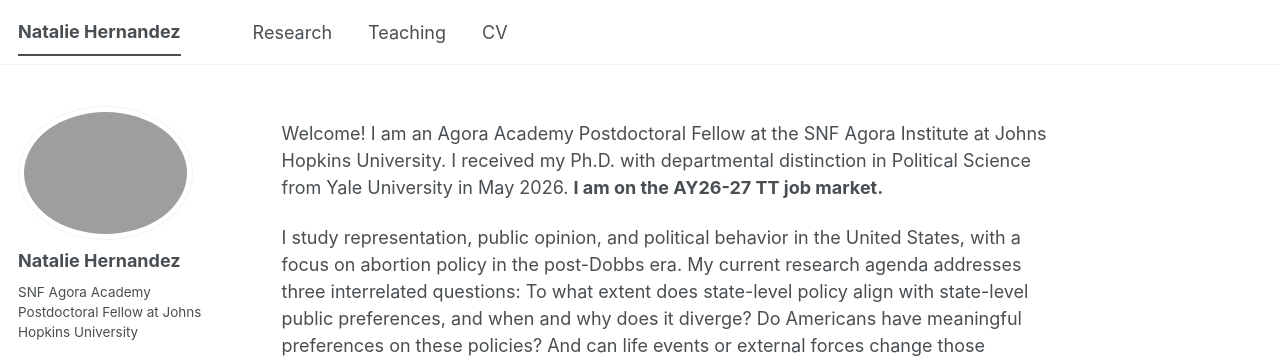
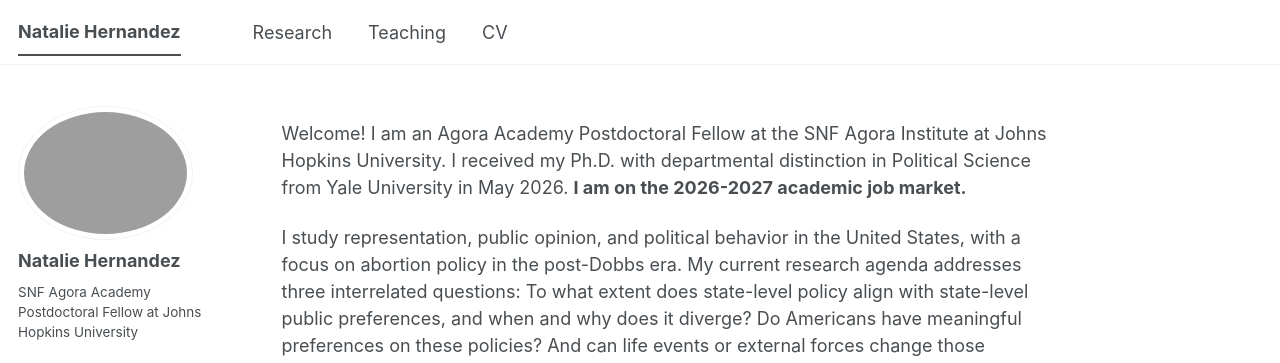
Before and after one commit to nataliehdez11/nataliehdez11.github.io, a Jekyll site: the page built from _pages/about.md, in a window 1280 px wide. Shown: the top 363 px of the page. Built offline with Jekyll 4.4.1, drawn with Linux system fonts in a browser that asks for light colours; a style sheet for code colours, icons or effects is not loaded.

Commit message:
Update about.md

```diff
--- a/_pages/about.md
+++ b/_pages/about.md
@@ -7,7 +7,7 @@ redirect_from:
   - /about.html
 ---
 
-Welcome! I am an Agora Academy Postdoctoral Fellow at the SNF Agora Institute at Johns Hopkins University. I received my Ph.D. with departmental distinction in Political Science from Yale University in May 2026. **I am on the AY26-27 TT job market.**
+Welcome! I am an Agora Academy Postdoctoral Fellow at the SNF Agora Institute at Johns Hopkins University. I received my Ph.D. with departmental distinction in Political Science from Yale University in May 2026. **I am on the 2026-2027 academic job market.**
 
 I study representation, public opinion, and political behavior in the United States, with a focus on abortion policy in the post-Dobbs era. My current research agenda addresses three interrelated questions: To what extent does state-level policy align with state-level public preferences, and when and why does it diverge? Do Americans have meaningful preferences on these policies? And can life events or external forces change those preferences?
 
```
